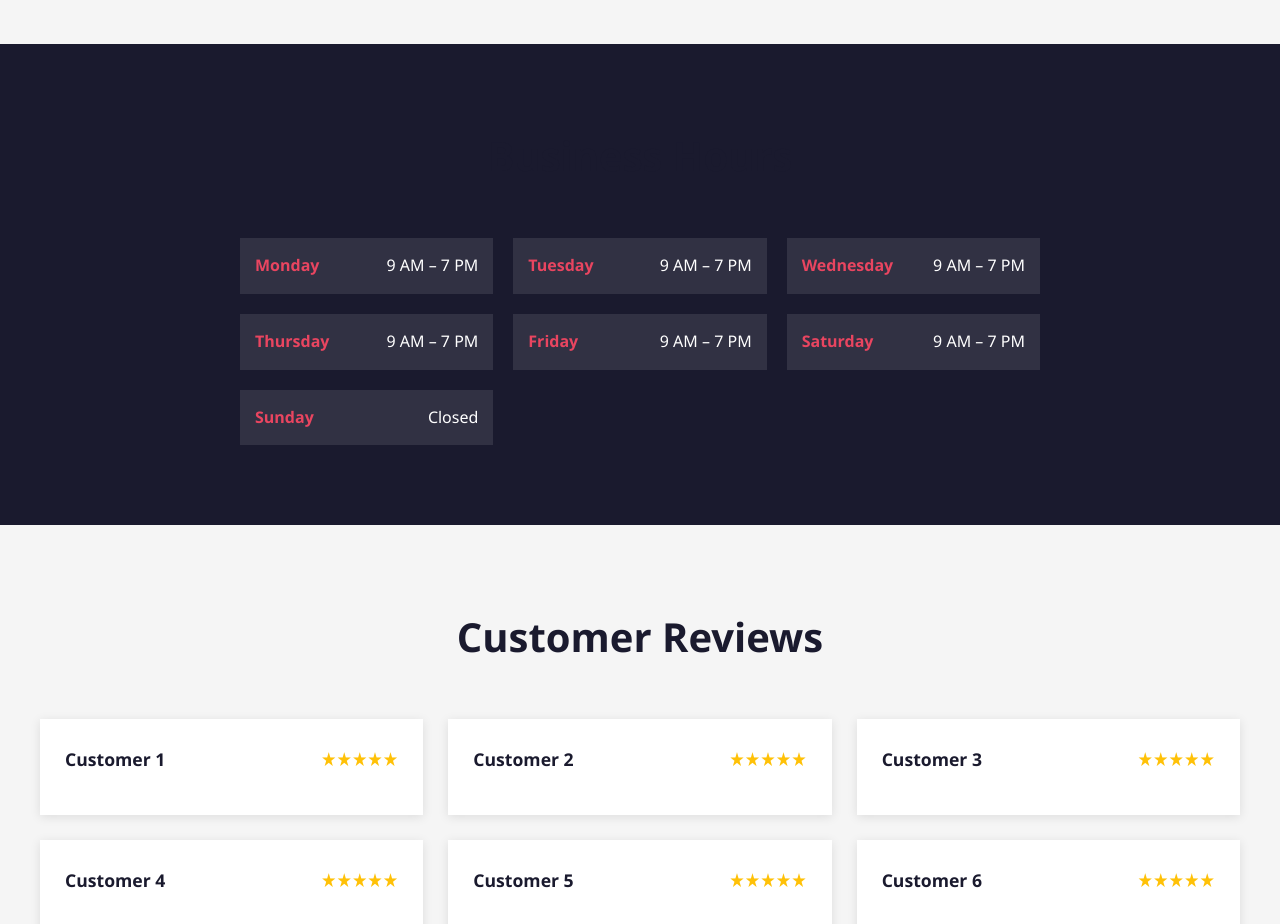
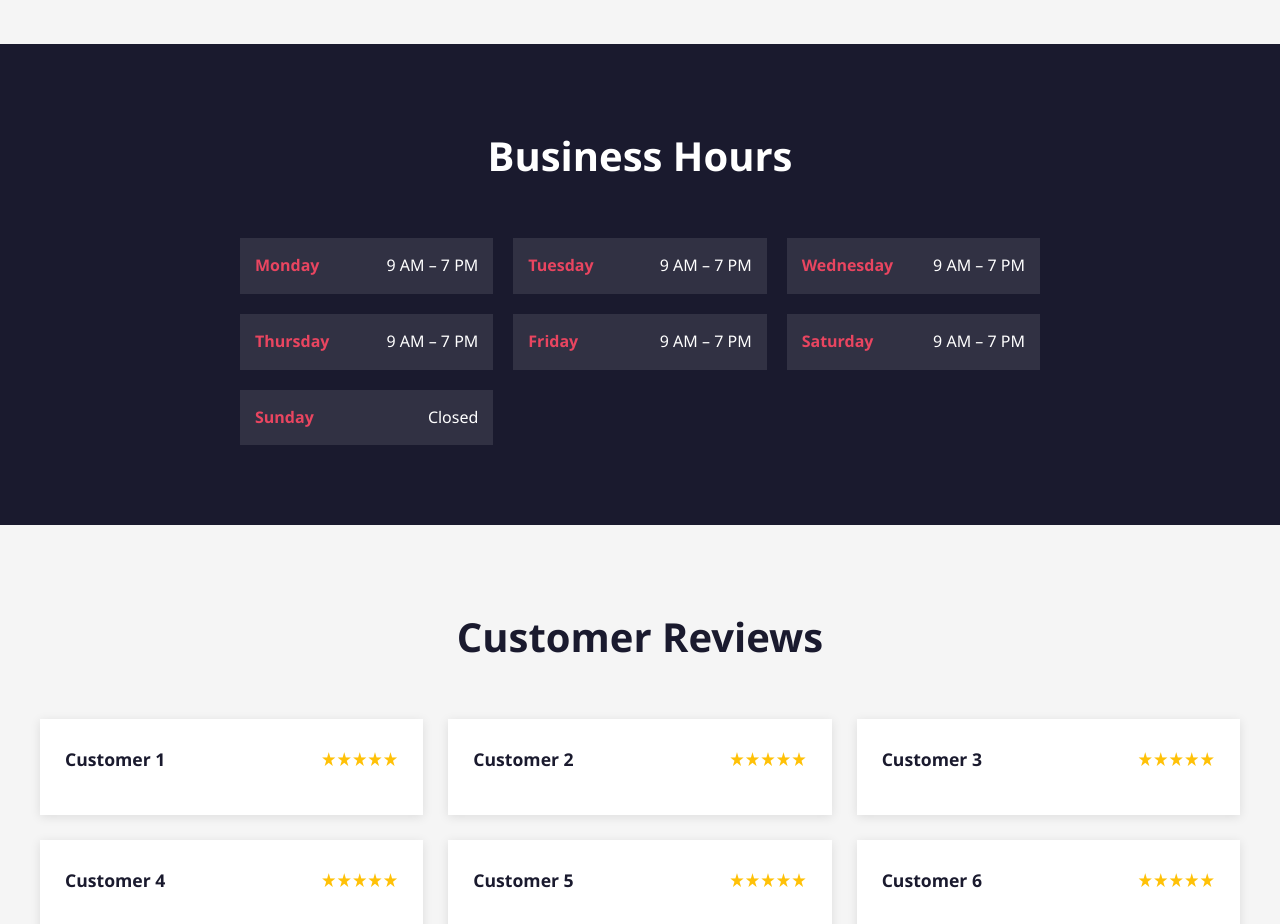
Before and after one commit to JamesBrownR/Zamora-s-Auto-Body-and-Paint, a plain HTML site: page index.html in a window 1280 px wide. Shown: the part 1500-2424 px from the top of the page. Drawn offline with Linux system fonts and the light colour scheme.

Commit message:
Update index.html

```diff
--- a/index.html
+++ b/index.html
@@ -178,7 +178,14 @@
             text-align: center;
             font-size: 2.5rem;
             margin-bottom: 50px;
-            color: var(--primary-color);;
+            color: var(--primary-color);
+        }
+
+         .section-ahhh {
+            text-align: center;
+            font-size: 2.5rem;
+            margin-bottom: 50px;
+            color: white;
         }
 
         .services-grid {
@@ -530,7 +537,7 @@
     <!-- Hours Section -->
     <section class="hours" id="hours">
         <div class="container">
-            <h2 class="section-title">Business Hours</h2>
+            <h2 class="section-ahhh">Business Hours</h2>
             <div class="hours-grid">
                 <div class="hours-item">
                     <span><strong>Monday</strong></span>
```
